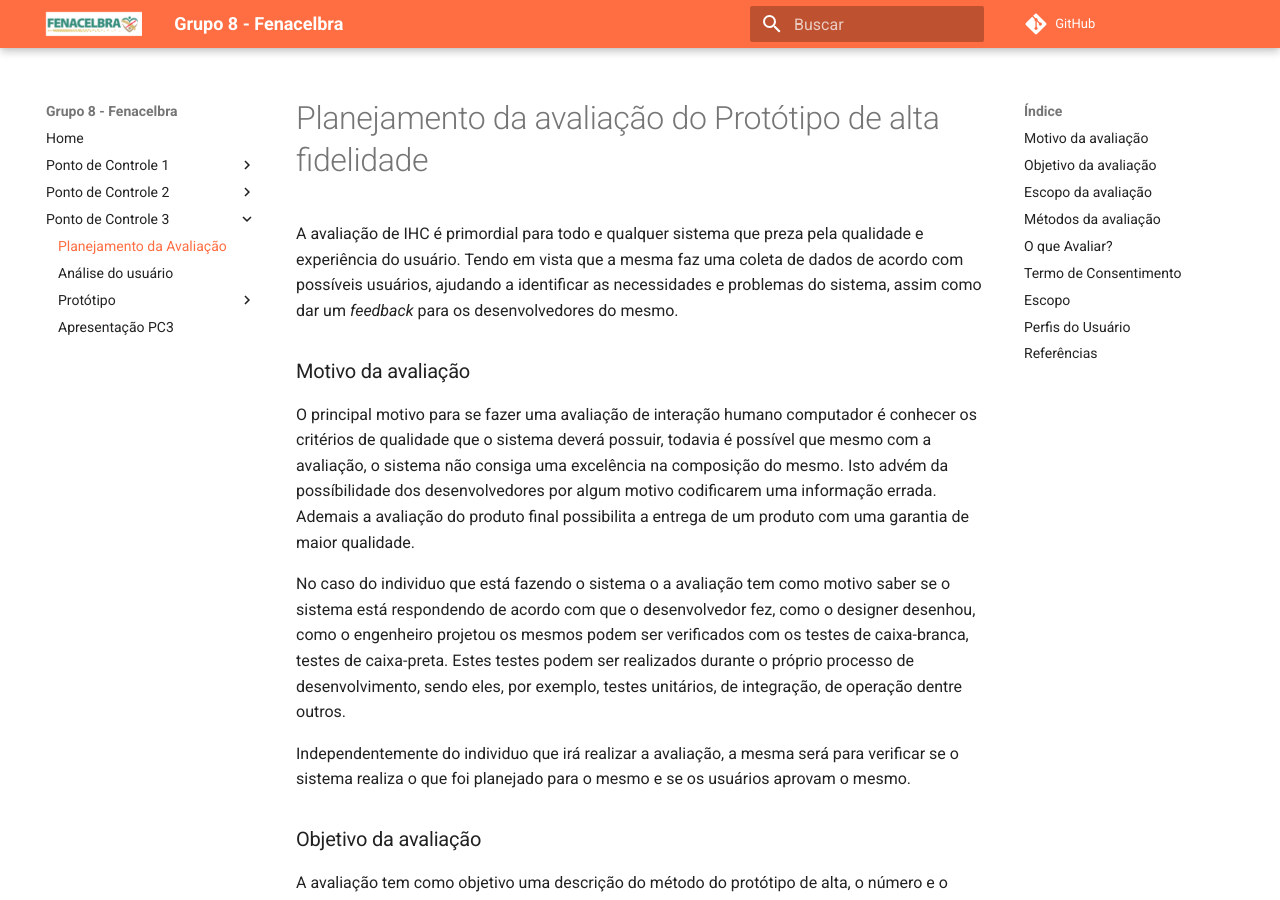
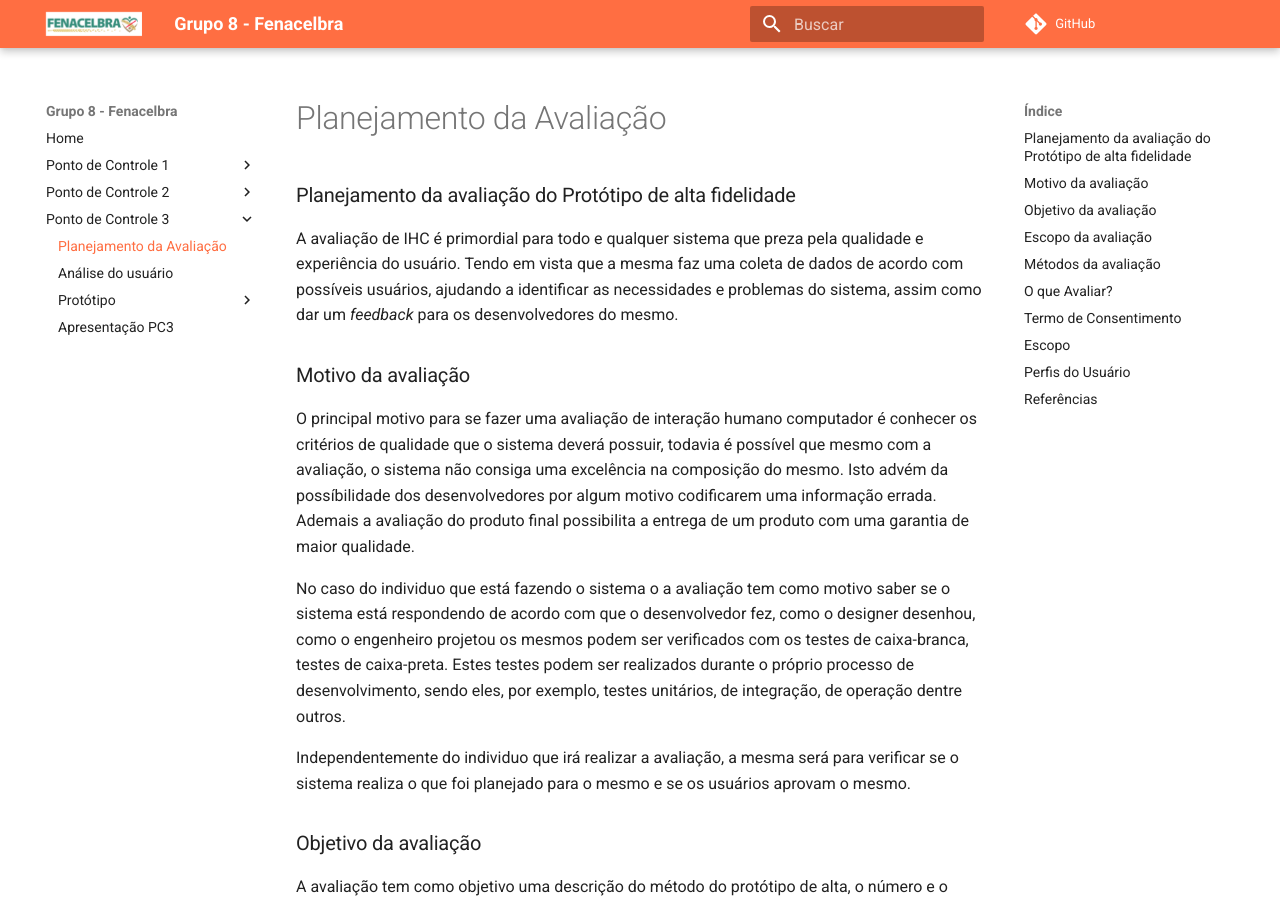
Before and after one commit to Interacao-Humano-Computador/2019.2-FENALCEBRA, an MkDocs documentation site: the page built from docs/ponto_de_controle_3/planejamento_avaliacao_pa.md, in a window 1280 px wide and 900 px high. Built offline with MkDocs 1.6.1 and Material for MkDocs 9.7.7, drawn with Linux system fonts in a browser that asks for light colours; comment, search, counter and statistics services are not loaded.

Commit message:
correçoes

```diff
--- a/docs/ponto_de_controle_3/planejamento_avaliacao_pa.md
+++ b/docs/ponto_de_controle_3/planejamento_avaliacao_pa.md
@@ -1,4 +1,4 @@
-# Planejamento da avaliação do Protótipo de alta fidelidade
+### Planejamento da avaliação do Protótipo de alta fidelidade
 
 A avaliação de IHC é primordial para todo e qualquer sistema que preza pela qualidade e experiência do usuário. Tendo em vista que a mesma faz uma coleta de dados de acordo com possíveis usuários, ajudando a identificar as necessidades e problemas do sistema, assim como dar um _feedback_ para os desenvolvedores do mesmo.
 
@@ -43,7 +43,7 @@ O objetivo do planejamento é esquematizar toda a avaliação para se trabalhar
 
 A coleta de dados leva certo tempo e o planejamento deve estar dentro do que se espera para a exibição de um cronograma preciso e eficiente.
 
-### **Termo de Consentimento**
+### Termo de Consentimento
 
 **Universidade de Brasília
 Faculdade UnB Gama**
```
Also changed, not shown: docs/ponto_de_controle_2/prototipodepapel.md (+5 -0 lines).
